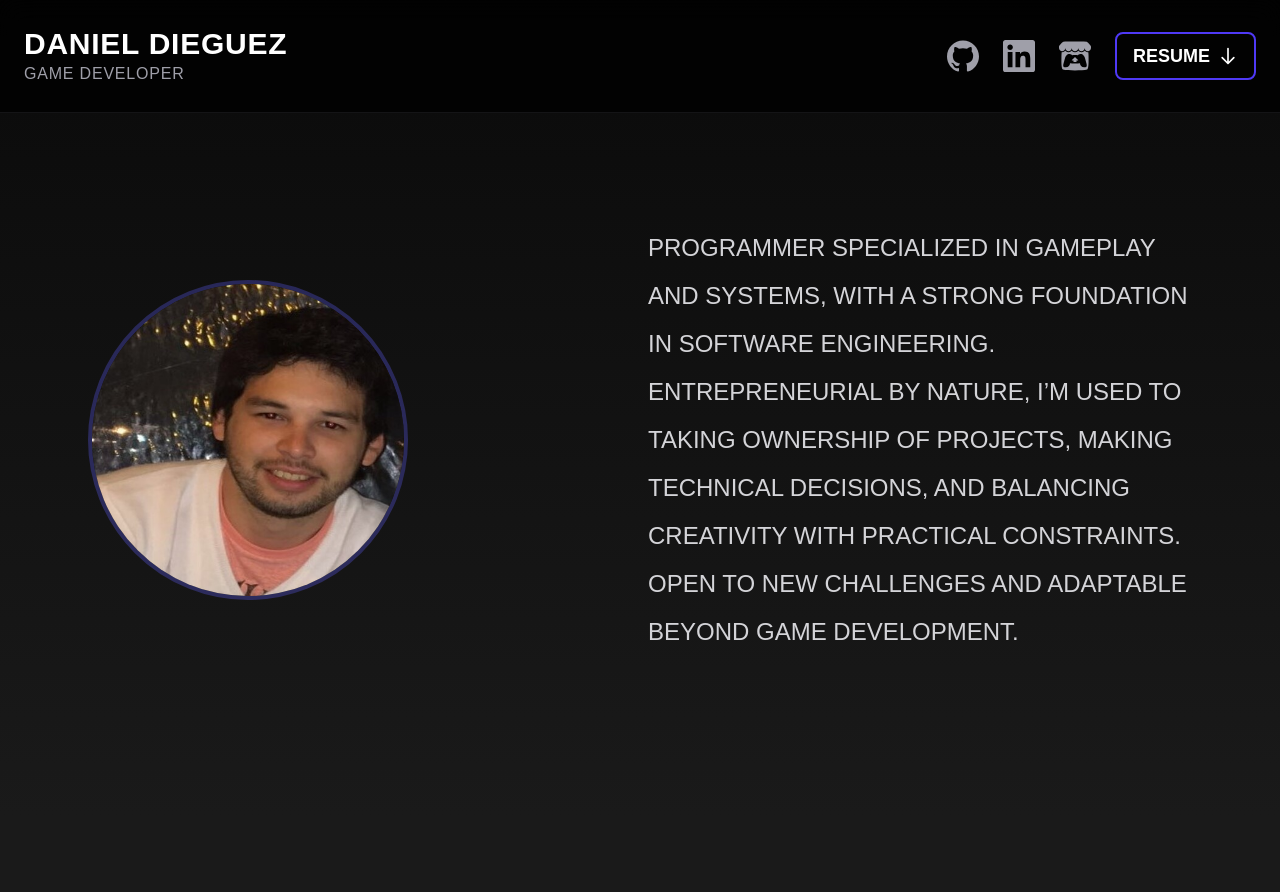
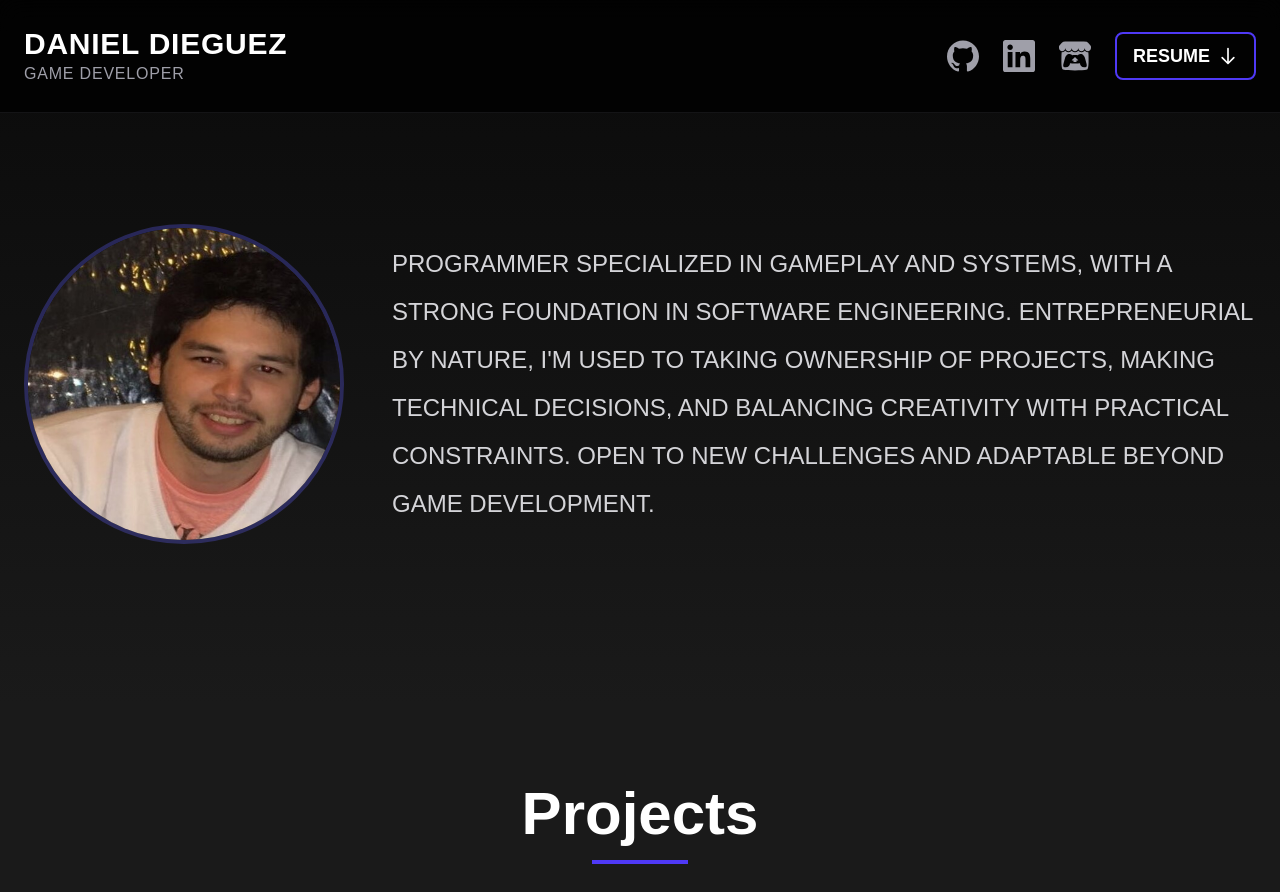
Before and after one commit to dieguezd91/Portfolio, a React (Vite) app: page / in a window 1280 px wide. Shown: the top 892 px of the page. Built offline with nearby package versions, Linux system fonts and the light colour scheme.

Commit message:
Update layout and text in Hero and Projects components
Expanded Hero section width and adjusted grid layout for better alignment. Refined description text formatting in Hero. Updated Projects section heading and description to reflect a broader range of work beyond games.

```diff
--- a/src/components/Hero.jsx
+++ b/src/components/Hero.jsx
@@ -4,8 +4,8 @@ import profilePic from '../assets/Profile_pic.jpg';
 export default function Hero() {
   return (
     <section className="bg-gradient-to-b from-[#0a0a0a] to-[#1a1a1a] text-white flex items-center">
-      <div className="max-w-6xl mx-auto px-6 pt-56 pb-40 w-full">
-        <div className="grid lg:grid-cols-2 gap-4 items-center">
+      <div className="max-w-7xl mx-auto px-6 pt-56 pb-40 w-full">
+        <div className="grid lg:grid-cols-[auto_1fr] gap-12 items-center">
 
           {/* COLUMNA IZQUIERDA: Foto */}
           <div className="order-1 lg:order-1 flex justify-center lg:justify-start">
@@ -29,9 +29,10 @@ export default function Hero() {
               initial={{ opacity: 0, y: 20 }}
               animate={{ opacity: 1, y: 0 }}
               transition={{ duration: 0.6, ease: "easeOut" }}
-              className="text-xl lg:text-2xl text-zinc-300 max-w-2xl leading-loose uppercase"
+              className="text-xl lg:text-2xl text-zinc-300 leading-loose uppercase"
             >
-              Programmer specialized in gameplay and systems, with a strong foundation in software engineering. Entrepreneurial by nature, I’m used to taking ownership of projects, making technical decisions, and balancing creativity with practical constraints. Open to new challenges and adaptable beyond game development.            </motion.p>
+              Programmer specialized in gameplay and systems, with a strong foundation in software engineering. Entrepreneurial by nature, I'm used to taking ownership of projects, making technical decisions, and balancing creativity with practical constraints. Open to new challenges and adaptable beyond game development.
+            </motion.p>
           </div>
 
         </div>
--- a/src/components/Projects.jsx
+++ b/src/components/Projects.jsx
@@ -190,7 +190,7 @@ export default function Projects() {
             className="text-5xl md:text-6xl font-bold mb-4 text-white"
             style={{ fontFamily: 'var(--font-heading)' }}
           >
-            My Games
+            Projects
           </h2>
           <motion.div
             initial={{ width: 0 }}
@@ -200,7 +200,7 @@ export default function Projects() {
             className="h-1 bg-indigo-600 mx-auto mb-6"
           />
           <p className="text-xl text-zinc-400 max-w-2xl mx-auto">
-            Every project tells a story. Here are some of the games I've brought to life
+            Projects and prototypes built during my professional training and indie game development journey.
           </p>
         </motion.div>
 
```
